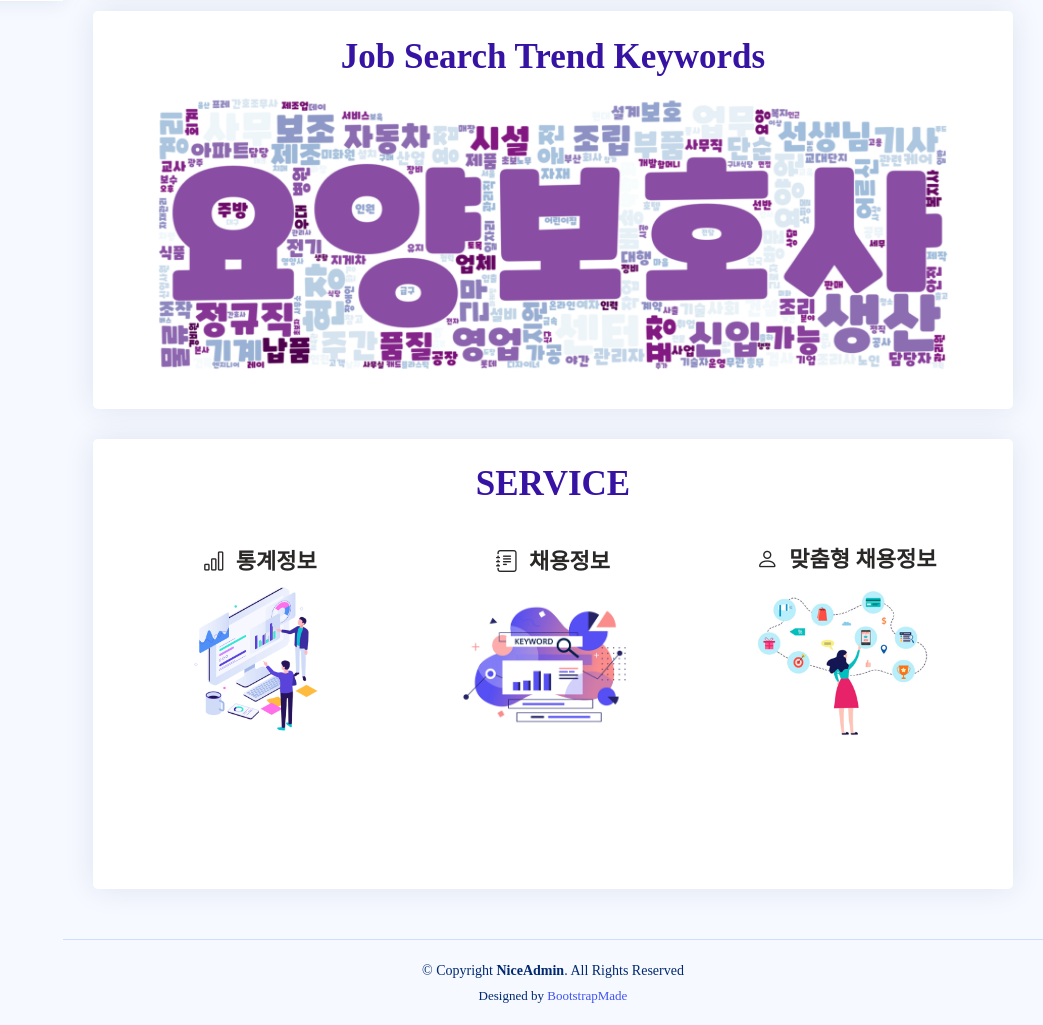
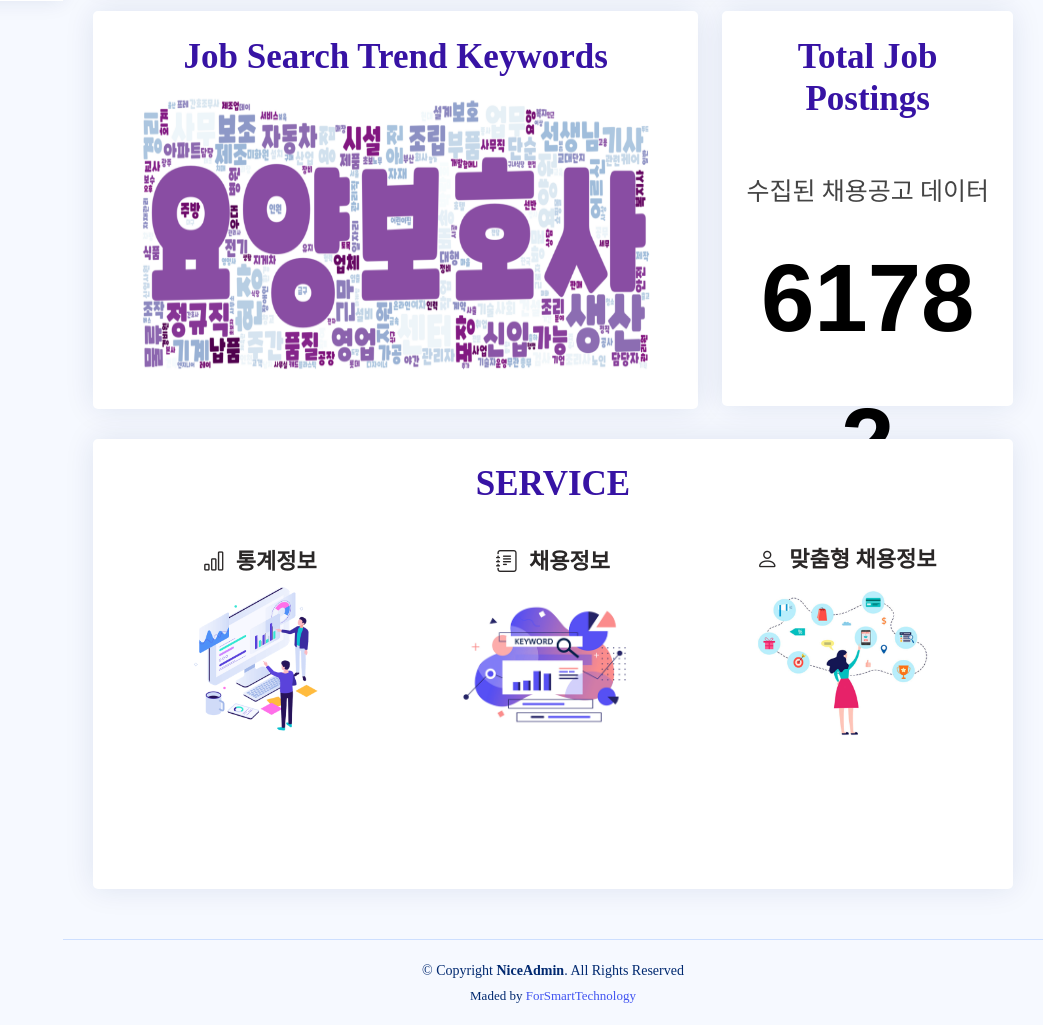
Before and after one commit to jiheon2234/postic_final, a Django app: page / in a window 1280 px wide. Shown: the part 799-1824 px from the top of the page, without its empty margins (237-1280 px from the left). Run offline with Django 4.2, Linux system fonts and the light colour scheme; some libraries are stand-ins or nearby versions; some web fonts are replaced.

Commit message:
real_real_real_real_real_final

```diff
--- a/static/showmain/style.css
+++ b/static/showmain/style.css
@@ -85,6 +85,23 @@
 }
 .waveAnimation .waveBottom {
   animation: move_wave 15s linear infinite;
+}
+
+/*--------------------------------------------------------------
+# 총 채용건수
+--------------------------------------------------------------*/
+#number {
+  font-size: 6rem;
+  font-weight: bold;
+  font-family: helvetica;
+  text-align: center;
+  color: black;
+  margin-top: 10px;
+}
+.number-text{
+  margin-top: 50px;
+  font-size: 25px;
+  text-align: center;
 }
 
 /*--------------------------------------------------------------
--- a/static/showmain/text-animation.js
+++ b/static/showmain/text-animation.js
@@ -1,4 +1,5 @@
-const {children: titles} = document.querySelector(".animate-text");
+// 채용공고 키워드
+const { children: titles } = document.querySelector(".animate-text");
 const txtsLen = titles.length;
 let index = 0;
 const textInTimer = 3000;
@@ -25,3 +26,32 @@
 }
 
 window.onload = animateText;
+
+// 총 채용건수
+let number = document.getElementById("number");
+
+let start = 20;
+let end = 61782;
+let ticks = 40;
+let speed = 50;
+
+let randomNumbers = [end];
+
+for (let i = 0; i < ticks - 1; i++) {
+  randomNumbers.unshift(Math.floor(Math.random() * (end - start + 1) + start));
+}
+
+randomNumbers.sort((a, b) => {
+  return a - b;
+});
+
+console.log(randomNumbers.length);
+
+let x = 0;
+let interval = setInterval(function () {
+  number.innerHTML = randomNumbers.shift();
+
+  if (++x === ticks) {
+    window.clearInterval(interval);
+  }
+}, speed);
--- a/templates/footer.html
+++ b/templates/footer.html
@@ -3,13 +3,8 @@
         &copy; Copyright <strong><span>NiceAdmin</span></strong>. All Rights Reserved
     </div>
     <div class="credits">
-        <!-- All the links in the footer should remain intact. -->
-        <!-- You can delete the links only if you purchased the pro version. -->
-        <!-- Licensing information: https://bootstrapmade.com/license/ -->
-        <!-- Purchase the pro version with working PHP/AJAX contact form: https://bootstrapmade.com/nice-admin-bootstrap-admin-html-template/ -->
-        Designed by <a href="https://bootstrapmade.com/">BootstrapMade</a>
+        Maded by <a href="https://www.notion.so/KDT_-2-5a9e813396f4476295ed417b05d160ff">ForSmartTechnology</a>
     </div>
-</footer><!-- End Footer -->
-
+</footer>
 <a href="#" class="back-to-top d-flex align-items-center justify-content-center"><i
         class="bi bi-arrow-up-short"></i></a>
--- a/templates/showpage/showdetail.html
+++ b/templates/showpage/showdetail.html
@@ -2,7 +2,7 @@
 {% load humanize %}
 {% block title %} {{ ann.pk }} {% endblock %}
 {% block content %}
-<div id="main" class="container">
+<div id="main" class="main">
     <!-- 맞춤형 채용정보 디테일 페이지 -->
     <div class="pagetitle">
         <h1>채용 공고 세부정보</h1>
@@ -23,6 +23,7 @@
                     <h5 class="card-title" style="font-size:1.75em; padding:20px 0 0 0;">&nbsp;&nbsp;&nbsp;▪
                         {{ ann.title }}</h5>
                     <span class="job-category">CATEGORY - {{ann.worktype_no.name}}</span>
+
                     <div class="card-body">
                         <!-- 채용공고 상세 내용-->
                         <div class="job-detail-tb">
--- a/templates/showpage/showkeyword_occ.html
+++ b/templates/showpage/showkeyword_occ.html
@@ -18,7 +18,8 @@
         </nav>
     </div><!-- End Page Title -->
 
-    <!--<div id="current_region" style="display: none;"></div>-->
+    <p style = "color:gray;"><i class="bi bi-info-circle"></i>&nbsp;&nbsp;
+        보고자 하는 지역과 관심있는 직종을 선택하여 해당 지역의 채용정보 트랜드를 확인하세요!</p>
 
     <section class="section">
         <div class="row">
--- a/templates/showpage/showmain.html
+++ b/templates/showpage/showmain.html
@@ -56,7 +56,7 @@
             </div>
 
             <!--워드클라우드-->
-            <div class="col-lg-12">
+            <div class="col-lg-8">
                 <div class="card">
                     <div class="card-body">
 
@@ -67,6 +67,19 @@
                                 <i class="glow"></i>
                             </div>
                         </div>
+
+                    </div>
+                </div>
+            </div>
+
+            <!--전체 채용 공고-->
+            <div class="col-lg-4">
+                <div class="card">
+                    <div class="card-body" style="height:395px;">
+                        <h2 class="main-title" style="font-size: 35px;">Total Job Postings</h2>
+
+                        <p class="number-text">수집된 채용공고 데이터</p>
+                        <div id="number">0</div>
 
                     </div>
                 </div>
--- a/templates/showpage/showmap.html
+++ b/templates/showpage/showmap.html
@@ -14,7 +14,7 @@
         </nav>
     </div><!-- End Page Title -->
 
-    <p style="color:gray;"><i class="bi bi-info-circle"></i>&nbsp;&nbsp;
+    <p style = "color:gray;"><i class="bi bi-info-circle"></i>&nbsp;&nbsp;
         현위치에서 어떤 채용공고가 있는지 살펴보고, 상세한 채용 정보를 알아보세요!</p>
 
     <section class="section">
@@ -25,8 +25,7 @@
                     <div class="card-body">
                         <!-- 나에게 가장 가까운 채용 공고 보기 설정-->
                         <h5 class="card-title">
-                            <i class="ri-user-location-line" style="font-size:20px; font-weight:bold;"></i>&nbsp;주변 채용공고
-                            살펴보기
+                            <i class="ri-user-location-line" style="font-size:20px; font-weight:bold;"></i>&nbsp;주변 채용공고 살펴보기
                             <button id="locbtn" class="coor_search">현위치 찾기&nbsp;<i class="ri-search-line"></i></button>
                         </h5>
                         <!-- 내 위치 좌표 -->
--- a/templates/showpage/showstat.html
+++ b/templates/showpage/showstat.html
@@ -16,8 +16,8 @@
         </nav>
     </div><!-- End Page Title -->
 
-    <!-- 페이지 간단하게 설명해줄 말 적을거임 -->
-    <!--<p id='current_region'>전체 데이터임</p>-->
+    <p style = "color:gray;"><i class="bi bi-info-circle"></i>&nbsp;&nbsp;
+        보고자 하는 지역을 선택하여 채용 통계 정보를 확인하세요!</p>
 
     <section class="section">
         <div class="row">
@@ -181,7 +181,7 @@
 
             <div class="col-lg-6">
                 <div class="card">
-                    <div class="card-body">
+                    <div class="card-body" style ="height:468px;">
                         <h5 class="card-title">직종별 채용 비율</h5>
 
                         <!-- Pie Chart - 지역별 직종 현황(비율)-->
--- a/templates/showpage/showstat_occ.html
+++ b/templates/showpage/showstat_occ.html
@@ -16,7 +16,7 @@
         </nav>
     </div><!-- End Page Title -->
 
-    <p style="color:gray;"><i class="bi bi-info-circle"></i>&nbsp;&nbsp;
+    <p style = "color:gray;"><i class="bi bi-info-circle"></i>&nbsp;&nbsp;
         13개의 직종별로 채용 통계 정보를 확인하세요!</p>
 
     <section class="section">
```
Also changed, not shown: templates/showpage/showkeyword.html (+6 -2 lines).
